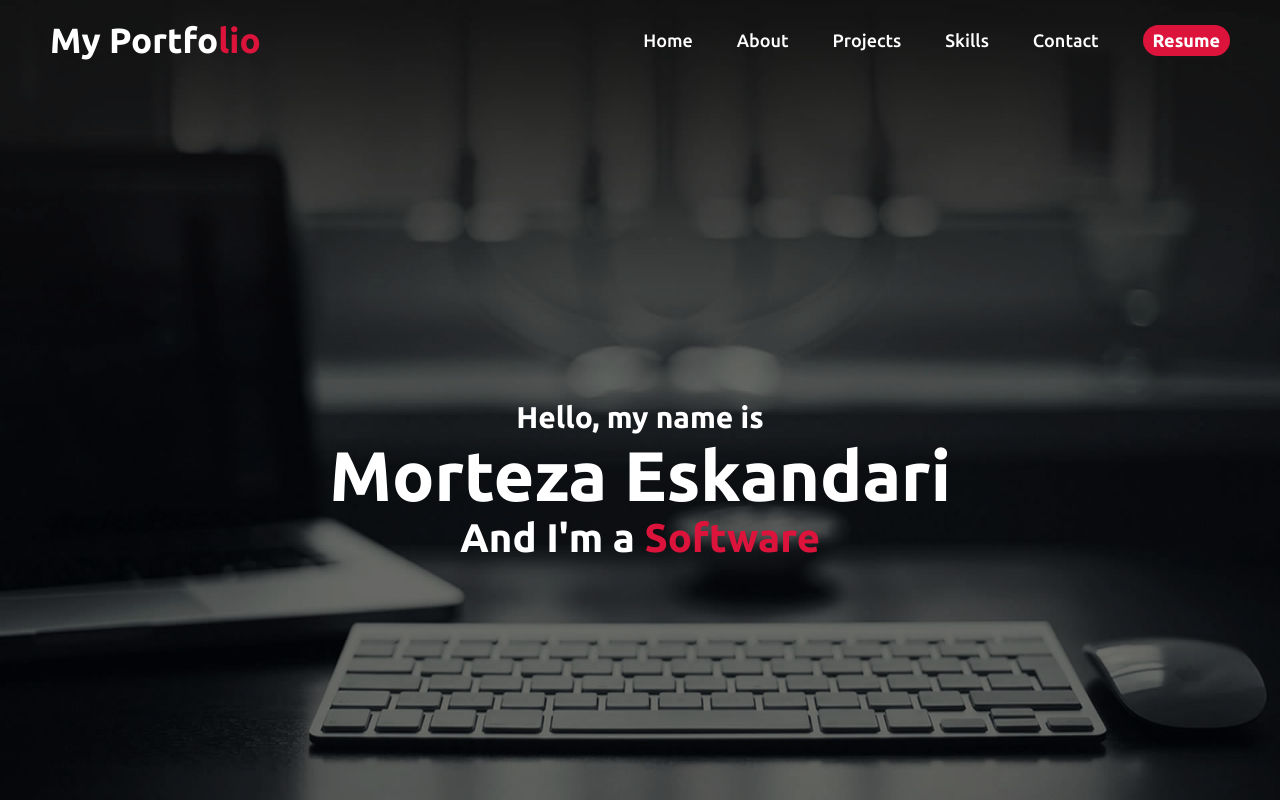
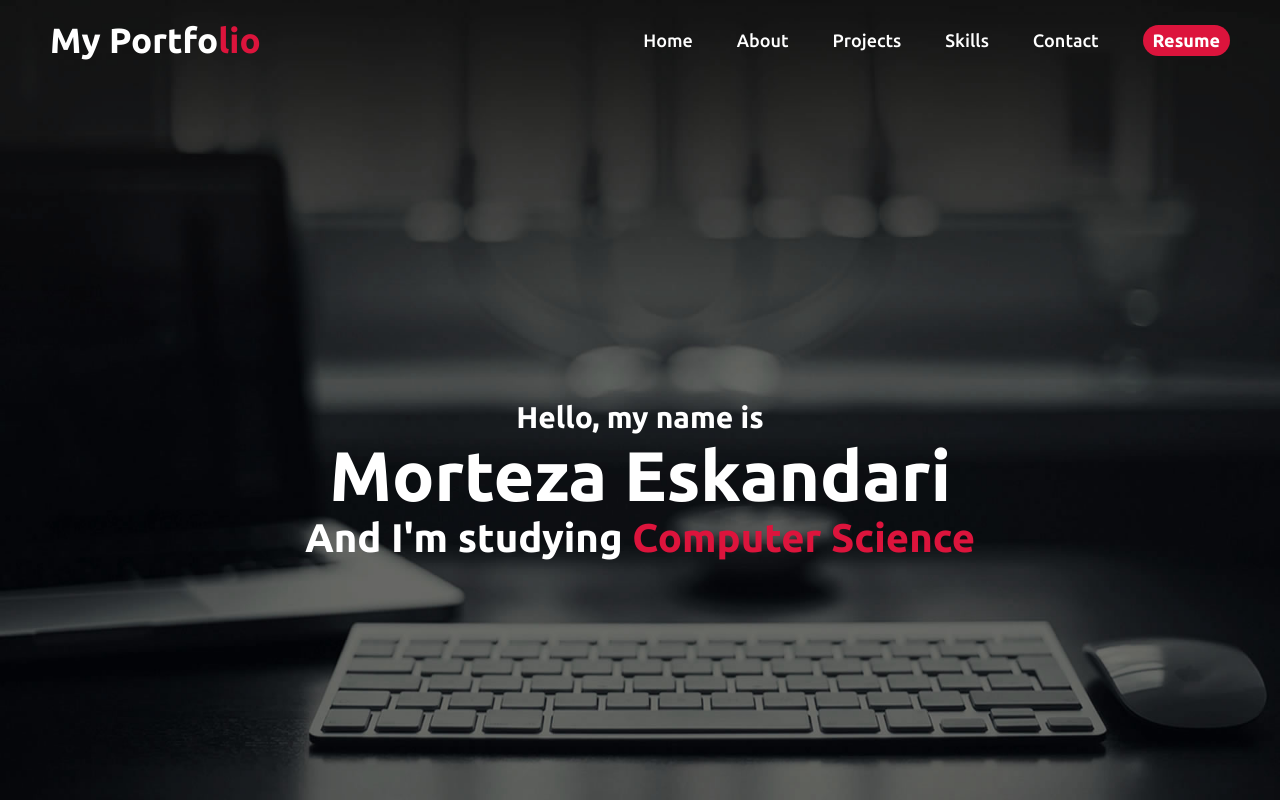
Before and after one commit to MortezaEskandari/Portfolio, a plain HTML site: page index.html in a window 1280 px wide. Shown: the top 800 px of the page. Drawn offline with nearby package versions, Linux system fonts and the light colour scheme.

Commit message:
Update index.html

```diff
--- a/index.html
+++ b/index.html
@@ -31,7 +31,7 @@
         <div class="home_content">
             <div class="text_1">Hello, my name is</div>
             <div class="text_2">Morteza Eskandari</div>
-            <div class="text_3">And I'm a <span class="span_career">Software</span></div>
+            <div class="text_3">And I'm studying <span class="span_career">Computer Science</span></div>
         </div>
     </section>
 
```
